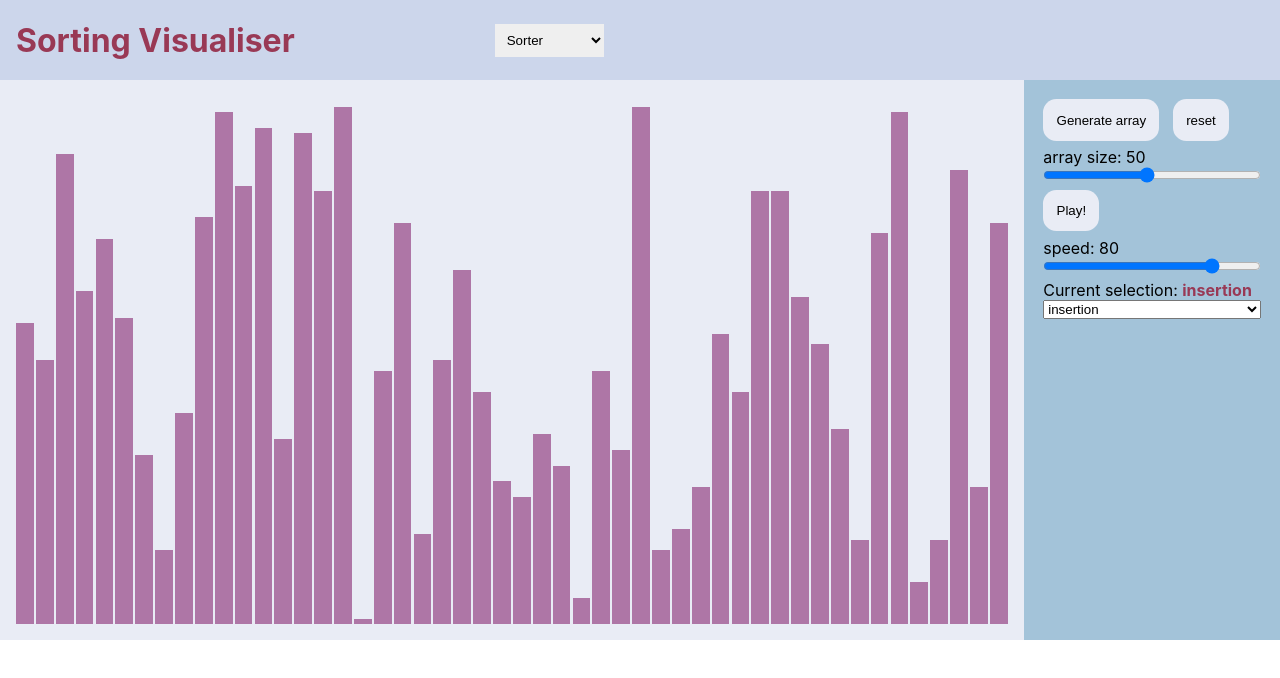
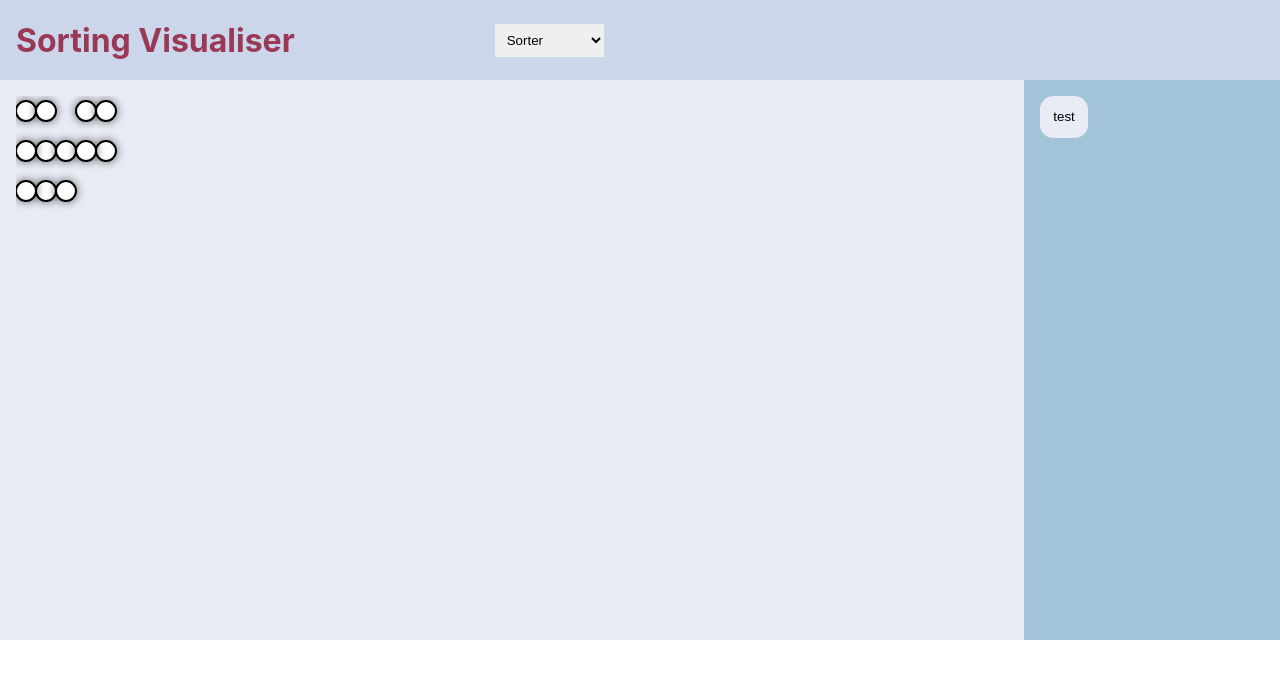
Before and after one commit to johanvandongen/visualiser, a React (Create React App) app: page / in a window 1280 px wide. Shown: the top 678 px of the page. Built offline with nearby package versions, Linux system fonts and the light colour scheme.

Commit message:
add drawing of adjecency matrix (slow)

```diff
--- a/src/App.js
+++ b/src/App.js
@@ -23,7 +23,7 @@ export const visStyle = {
 
 function App() {
 
-  const [type, setType] = useState(0);
+  const [type, setType] = useState(1);
 
   // Styles ---
   const topMenuStyle = {
--- /dev/null
+++ b/src/components/Edge.js
@@ -0,0 +1,17 @@
+import React, { useEffect, useRef } from "react";
+import { Stage, Layer, Star, Text, Circle, Line } from 'react-konva';
+
+export default function GraphVisualisation(props) {
+    console.log("this is the problem no")
+
+
+    return (
+        <Line
+        key = {props.id}
+        id = {props.id}
+            points = {[props.node1.x, props.node1.y, props.node2.x, props.node2.y]}
+            stroke = 'black'
+        />
+    )
+
+}
--- a/src/components/GraphArea.js
+++ b/src/components/GraphArea.js
@@ -1,35 +1,184 @@
-import React, { useEffect, useRef } from "react";
-import { Stage, Layer, Star, Text } from 'react-konva';
+import React, { useEffect, useRef, useState } from "react";
+import { Stage, Layer, Text, Circle } from 'react-konva';
+import Edge from './Edge'
 
 export default function GraphVisualisation(props) {
+  console.log("area rerendered")
+
+  const [nodes, setNodes] = useState([])
+  const [edges, setEdges] = useState([])
+
+  const handleDrag = (e) => {
+    const id =e.target.id()
+    const pos = e.target.position()
+    // console.log("pos handle", pos, id)
+    setNodes((prev) => {
+      if (prev != null && prev.length > 0) {
+        let nodesCopy = JSON.parse(JSON.stringify(prev))
+        for (let i = 0; i< nodesCopy.length; i++) {
+
+          if (nodesCopy[i].id === id) {
+            // console.log("id mathced", id)
+            nodesCopy[i] = {...nodesCopy[i], ...pos}
+          }
+        }
+        return nodesCopy
+      } else {
+        return prev
+      }
+    })
+  }
+
+  const handleDrag2 = (e) => {
+    const id =e.target.id()
+    const pos = e.target.position()
+    setNodes((prev) => {
+      console.log("prev", prev)
+      return prev
+    })
+  }
+  // const BLUE1_DEFAULTS = {
+  //   id: 1,
+  //   x: 100,
+  //   y: 100,
+  //   fill: "blue",
+  //   width: 30,
+  //   height: 30,
+  //   draggable: true
+  // };
+
+  // const BLUE2_DEFAULTS = {
+  //   id: 2,
+  //   x: 100,
+  //   y: 300,
+  //   fill: "blue",
+  //   width: 30,
+  //   height: 30,
+  //   draggable: true
+  // };
+
+  // const BLUE3_DEFAULTS = {
+  //   id: 3,
+  //   x: 100,
+  //   y: 400,
+  //   fill: "blue",
+  //   width: 30,
+  //   height: 30,
+  //   draggable: true
+  // };
+
+  useEffect(() =>{
+    setNodes((prev) => {
+
+      if (props.matrix.nodesPositions != null) {
+        // const map1 = new Map();
+        // for (let i = 0; i< props.matrix.nodesPositions.length; i++) {
+        //   console.log(props.matrix.nodesPositions[i])
+        //   map1.set("node"+i, {...props.matrix.nodesPositions[i], isDragging: false, id: "node"+i})
+        // }
+        // console.log("maphere", map1)
+        // return map1
+        return props.matrix.nodesPositions.map((node, index) => ({...node, isDragging: false, id: "node"+index}))
+      } else {
+        return []
+      }
+    })
+  }, [props])
+
+  // Loop over right triangle in matrix
+  // useEffect(() => {
+  //   setEdges(() => {
+  //     console.log("edge changed")
+  //     let edges = []
+  //     for (let i=0; i < props.matrix.matrixx.length; i++) {
+  //       for (let j=i; j < props.matrix.matrixx[i].length; j++) {
+  //         if (nodes != null && nodes.length > 0 && props.matrix.matrixx[i][j] === 1 && i !== j){
+  //           let uniqueEdgeKey = "from" + i + "to" + j
+  //           edges.push(
+  //             <Edge key={uniqueEdgeKey} id={uniqueEdgeKey} node1={nodes[i]} node2={nodes[j]}/>
+  //           )
+  //         }
+  //       }
+  //     }
+  //     return edges;
+  //   }
+  //   )
+
+  // }, [props])
+
+  // const [blueNodes, updateBlueNodes] = React.useState([BLUE1_DEFAULTS, BLUE2_DEFAULTS, BLUE3_DEFAULTS])
+
+  // const test = (e) => {
+
+  //   updateBlueNodes((prev) => {
+
+  //     const id =e.target.id()
+  //     const pos = e.target.position()
+  //     if (prev != null && prev.length > 0) {
+  //       let nodesCopy = JSON.parse(JSON.stringify(prev))
+  //       for (let i = 0; i< nodesCopy.length; i++) {
+
+  //         if (nodesCopy[i].id === id) {
+  //           // console.log("id mathced", id)
+  //           nodesCopy[i] = {...nodesCopy[i], ...pos}
+  //         }
+  //       }
+  //       return nodesCopy
+  //     } else {
+  //       return prev
+  //     }
+  //   })
+
+  // }
 
     return (
         <>
+
         <Stage width={props.width} height={props.height}>
           <Layer>
-            <Text text="Try to drag a star" />
-            {props.stars.map((star) => (
-              <Star
-                key={star.id}
-                id={star.id}
-                x={star.x}
-                y={star.y}
-                numPoints={5}
-                innerRadius={20}
-                outerRadius={40}
-                fill="#89b717"
-                opacity={0.8}
+            {/* {blueNodes.map((node) => (
+
+          <Circle
+          {...node}
+          onDragMove={test}/>
+
+            ))} */}
+        {/* <Edge id={1} node1={blueNodes[0]} node2={blueNodes[1]}/>
+        <Edge id={1} node1={blueNodes[2]} node2={blueNodes[1]}/> */}
+            {/* {edges} */}
+
+            {/* <Edge key={1} id={1} node1={nodes[0]} node2={nodes[1]}/> */}
+            {/* {Array.from(nodes, ([name, node]) => (
+              <Circle
+              key={node.id}
+              id={node.id}
+              x={node.x}
+              y={node.y}
+              width={20}
+              height={20}
+              stroke="black"
+              fill="white"
+              draggable
+              shadowBlur={10}
+              shadowOpacity={0.6}
+              // onDragMove={handleDrag2}
+              />
+              ))} */}
+
+            {nodes.map((node) => (
+              <Circle
+                key={node.id}
+                id={node.id}
+                x={node.x}
+                y={node.y}
+                width={20}
+                height={20}
+                stroke="black"
+                fill="white"
                 draggable
-                rotation={star.rotation}
-                shadowColor="black"
                 shadowBlur={10}
                 shadowOpacity={0.6}
-                shadowOffsetX={star.isDragging ? 10 : 5}
-                shadowOffsetY={star.isDragging ? 10 : 5}
-                scaleX={star.isDragging ? 1.2 : 1}
-                scaleY={star.isDragging ? 1.2 : 1}
-                onDragStart={props.handleDragStart}
-                onDragEnd={props.handleDragEnd}
+                // onDragMove={handleDrag}
               />
             ))}
           </Layer>
--- a/src/components/GraphVisualisation.js
+++ b/src/components/GraphVisualisation.js
@@ -1,5 +1,5 @@
 import React, { useEffect, useRef, useState } from "react";
-import { Stage, Layer, Star, Text } from 'react-konva';
+import { Stage, Layer } from 'react-konva';
 import {COLORS} from '../colors.js'
 import GraphArea from "./GraphArea"
 import SideMenuGraph from "./SideMenuGraph.js";
@@ -15,35 +15,73 @@ function generateShapes(width, height) {
   }));
 }
 
+// Generate new graph. This function should indicate the edges and node positions
+// id, dragable, color will be handled by the graphArea component.
+function generateGraphMatrix() {
+
+  let nodesPositions;
+  let matrixx;
+  if (true) {
+
+    nodesPositions = [
+      {x:10, y:15}, // 1
+      {x:30, y:55}, // 2
+      {x:10, y:55}, // 3
+      {x:30, y:15}, // 4
+      {x:30, y:95}, // 5
+      {x:90, y:55}, // 6
+      {x:50, y:55}, // 7
+      {x:50, y:95}, // 8
+      {x:70, y:15}, // 9
+      {x:70, y:55}, // 10
+      {x:90, y:15}, // 11
+      {x:10, y:95}, // 11
+    ]
+    matrixx = [
+      [0, 0, 1, 1, 0, 0, 0, 0, 0, 0, 0, 0],
+      [0, 0, 1, 1, 1, 0, 1, 1, 0, 0, 0, 1],
+      [1, 1, 0, 0, 1, 0, 0, 0, 0, 0, 0, 1],
+      [1, 1, 0, 0, 0, 0, 1, 0, 1, 0, 0, 0],
+      [0, 1, 1, 0, 0, 0, 1, 1, 0, 0, 0, 1],
+      [0, 0, 0, 0, 0, 0, 0, 1, 0, 1, 0, 0],
+      [0, 1, 0, 1, 1, 0, 0, 1, 1, 0, 0, 0],
+      [0, 1, 0, 0, 1, 1, 1, 0, 0, 0, 0, 0],
+      [0, 0, 0, 1, 0, 0, 1, 0, 0, 1, 0, 0],
+      [0, 0, 0, 0, 0, 1, 0, 0, 1, 0, 1, 0],
+      [0, 0, 0, 0, 0, 0, 0, 0, 0, 1, 0, 0],
+      [0, 1, 1, 0, 1, 0, 0, 0, 0, 0, 0, 0],
+    ];
+
+  } else {
+    nodesPositions = [{x:10, y:50}, {x:100, y:100}, {x:200, y:200}]
+    matrixx = [
+      [0, 1, 1],
+      [1, 0, 0],
+      [1, 0, 0]];
+  }
+  return [matrixx, nodesPositions]
+}
+
+function generateGraph(width, height) {
+  let nodes = [
+    {id: "1", x: 200, y: 10, isDragging: false},
+    {id: "2", x: 100, y: 100, isDragging: false}
+  ]
+  let lines = [{id: 3, x1:10, y1: 10, x2:100, y2:100, isDragging: false, directed: false}]
+
+  return [nodes, lines]
+}
+
 export default function GraphVisualisation() {
+  console.log("graphVis rerendered")
 
   const [width, setWidth] = useState(100);
   const [height, setHeight] = useState(100);
   const demoRef = useRef();
 
-  const [stars, setStars] = useState([]);
+  const [matrix, setMatrix] = useState({matrixx: [], nodesPositions: []})
 
-  const handleDragStart = (e) => {
-    const id = e.target.id();
-    setStars(
-      stars.map((star) => {
-        return {
-          ...star,
-          isDragging: star.id === id,
-        };
-      })
-    );
-  };
-  const handleDragEnd = (e) => {
-    setStars(
-      stars.map((star) => {
-        return {
-          ...star,
-          isDragging: false,
-        };
-      })
-    );
-  };
+
 
   // Handles canvas size to fit in the parent div
   useEffect(() => {
@@ -58,14 +96,19 @@ export default function GraphVisualisation() {
   }, [demoRef]);
 
   useEffect(() => {
-    setStars(generateShapes(width, height))
+    // setStars(generateGraph(width, height)[0])
+    setMatrix((prev) => {
+      let newM = generateGraphMatrix();
+      return {...prev, matrixx: newM[0], nodesPositions: newM[1]}
+      // new = generateGraphMatrix();
+    })
   }, [width, height])
 
   return (
     <div style={{display: "flex"}}>
 
       <div ref={demoRef} style={visStyle}>
-        <GraphArea width={width} height={height} handleDragEnd={handleDragEnd} handleDragStart={handleDragStart} stars={stars}/>
+        <GraphArea width={width} height={height} matrix={matrix}/>
       </div>
 
       <div style={sideMenuStyle}>
```
